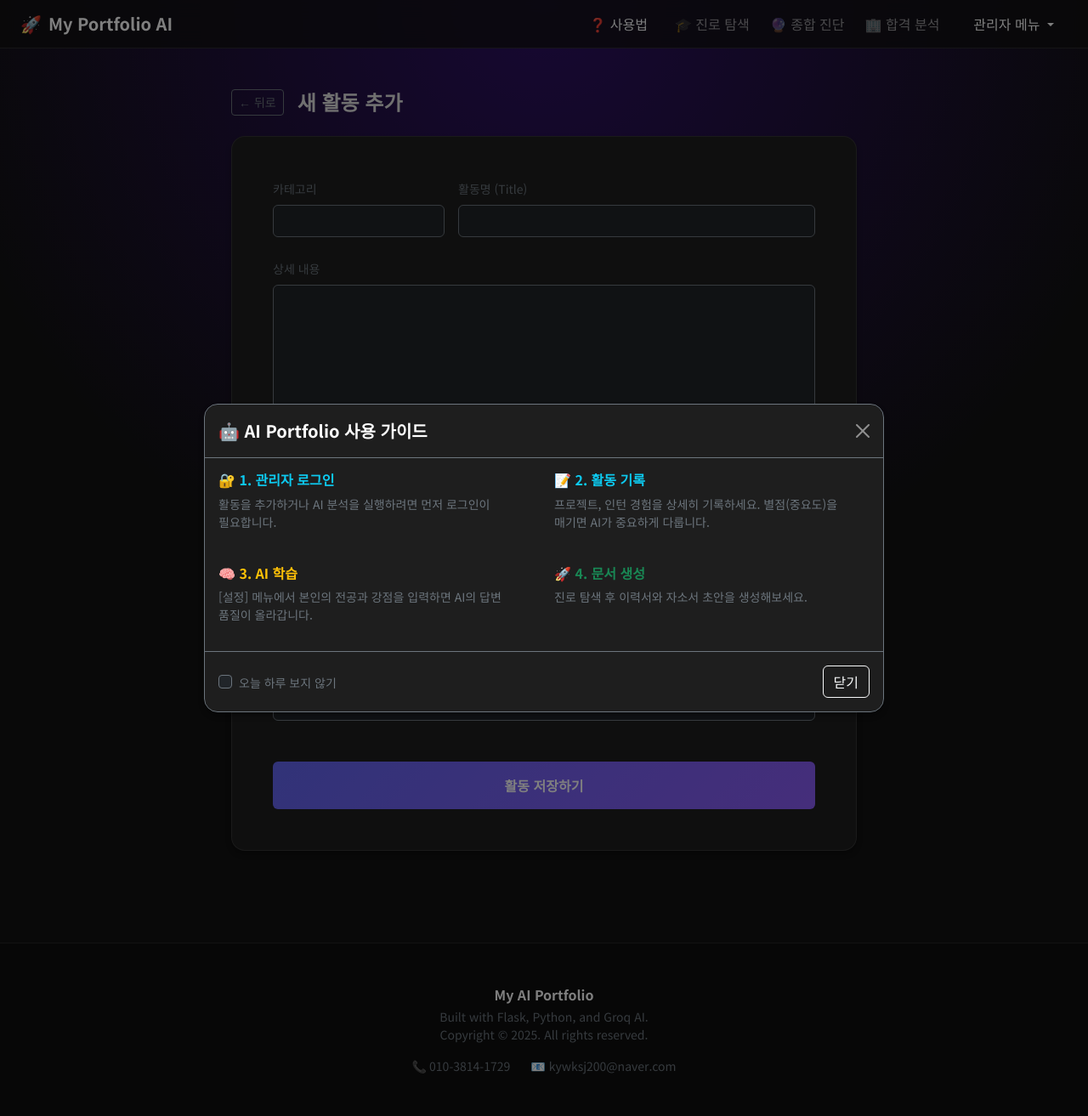
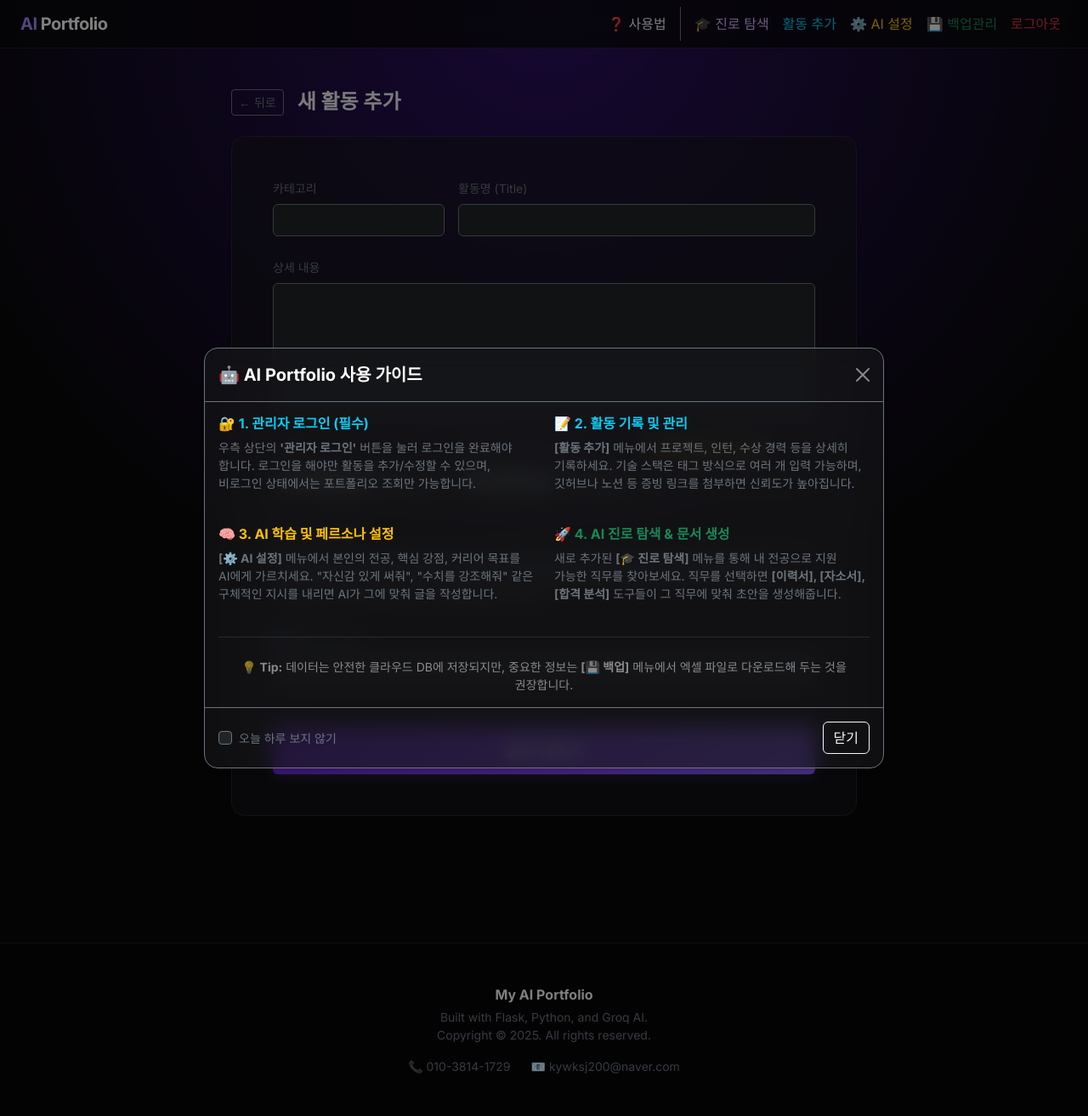
Before and after one commit to CristianoRod7/portfolio_assistant, a Flask app: page /add in a window 1280 px wide. Shown: the whole page at 85% size. Run offline with Flask 3, Linux system fonts and the light colour scheme; the visitor is signed in with stand-in values (Sample User, id 1); some libraries are stand-ins or nearby versions.

Commit message:
Add loading overlay and AI features

```diff
--- a/templates/base.html
+++ b/templates/base.html
@@ -1,244 +1,229 @@
-<!DOCTYPE html>
+<!doctype html>
 <html lang="ko">
 <head>
-    <meta charset="UTF-8">
-    <meta name="viewport" content="width=device-width, initial-scale=1.0">
-    <title>AI 커리어 포트폴리오</title>
+  <meta charset="utf-8">
+  <title>AI Portfolio | Renderer</title>
+  <meta name="viewport" content="width=device-width, initial-scale=1">
 
-    <!-- 부트스트랩 CSS -->
-    <link href="https://cdn.jsdelivr.net/npm/bootstrap@5.3.0/dist/css/bootstrap.min.css" rel="stylesheet">
-    <link rel="stylesheet" href="https://cdn.jsdelivr.net/npm/bootstrap-icons@1.11.0/font/bootstrap-icons.css">
-    <!-- 폰트 -->
-    <link href="https://fonts.googleapis.com/css2?family=Noto+Sans+KR:wght@300;400;500;700&family=Inter:wght@400;600;700&display=swap" rel="stylesheet">
+  <meta property="og:type" content="website">
+  <meta property="og:url" content="https://your-render-url.onrender.com/">
+  <meta property="og:title" content="My AI Portfolio">
+  <meta property="og:description" content="AI가 분석해주는 개발자 포트폴리오 관리 시스템">
 
+  <link href="https://cdn.jsdelivr.net/npm/bootstrap@5.3.3/dist/css/bootstrap.min.css" rel="stylesheet">
+  <link href="https://fonts.googleapis.com/css2?family=Inter:wght@300;400;600;700&family=JetBrains+Mono:wght@400&display=swap" rel="stylesheet">
   <style>
-        /* =========================================
-           1. 메인 테마 & 기본 스타일
-           ========================================= */
     :root {
-            --bg-color: #121212;
-            --card-bg: #1e1e1e;
-            --text-main: #e0e0e0;
+      --bg-color: #09090b;
+      --card-bg: rgba(24, 24, 27, 0.6);
       --accent-color: #8b5cf6;
+      --accent-glow: #7c3aed;
+      --text-main: #f4f4f5;
+      --text-sub: #a1a1aa;
     }
-
     body {
-            font-family: 'Noto Sans KR', sans-serif;
       background-color: var(--bg-color);
       color: var(--text-main);
+      font-family: 'Inter', sans-serif;
       background-image: radial-gradient(circle at 50% 0%, #2e1065 0%, transparent 50%);
       min-height: 100vh;
       display: flex;
       flex-direction: column;
     }
 
-        /* =========================================
-           2. 컴포넌트 디자인 (카드, 버튼, 네비게이션)
-           ========================================= */
     .card-dark {
       background-color: var(--card-bg);
-            border: 1px solid rgba(255, 255, 255, 0.1);
+      backdrop-filter: blur(12px);
+      border: 1px solid rgba(255, 255, 255, 0.08);
       border-radius: 16px;
-            box-shadow: 0 4px 6px rgba(0, 0, 0, 0.3);
-            backdrop-filter: blur(12px);
+      box-shadow: 0 4px 6px -1px rgba(0, 0, 0, 0.1), 0 2px 4px -1px rgba(0, 0, 0, 0.06);
+      transition: transform 0.2s, border-color 0.2s;
+    }
+    .card-dark:hover {
+      border-color: rgba(139, 92, 246, 0.3);
     }
 
     .nav-bar {
-            background: rgba(18, 18, 18, 0.8);
+      background: rgba(9, 9, 11, 0.8);
       backdrop-filter: blur(10px);
-            border-bottom: 1px solid rgba(255, 255, 255, 0.1);
+      border-bottom: 1px solid rgba(255,255,255,0.1);
+    }
+    .navbar-brand { font-weight: 800; letter-spacing: -0.5px; }
+
+    .btn-ai {
+      background: linear-gradient(135deg, #6d28d9 0%, #8b5cf6 100%);
+      border: none;
+      color: white;
+      font-weight: 600;
+      box-shadow: 0 0 15px rgba(139, 92, 246, 0.3);
+    }
+    .btn-ai:hover {
+      box-shadow: 0 0 25px rgba(139, 92, 246, 0.5);
+      color: white;
+      transform: translateY(-1px);
     }
 
-        .btn-ai {
-            background: linear-gradient(135deg, #6366f1, #8b5cf6);
-            color: white;
-            border: none;
+    /* 마크다운 스타일 */
+    .markdown-body { color: var(--text-main) !important; }
+    .markdown-body h1, .markdown-body h2, .markdown-body h3, .markdown-body h4 {
+      margin-top: 1.5rem; margin-bottom: 1rem; color: #fff !important; font-weight: 700;
+    }
+    .markdown-body p { color: #e4e4e7 !important; line-height: 1.7; }
+    .markdown-body ul { padding-left: 1.2rem; color: #d4d4d8 !important; }
+    .markdown-body strong { color: #a78bfa !important; }
+    .markdown-body blockquote { border-left: 4px solid #8b5cf6; padding-left: 1rem; color: #a1a1aa !important; font-style: italic; }
+
+    /* ▼▼▼ [수정됨] 테이블 스타일 개선 (가독성 UP) ▼▼▼ */
+    .markdown-body table {
+        width: 100%;
+        border-collapse: separate;
+        border-spacing: 0;
+        margin: 1.5rem 0;
+        color: #e4e4e7;
+        border: 1px solid rgba(255, 255, 255, 0.2); /* 외곽선 */
+        border-radius: 8px;
+        overflow: hidden;
+    }
+    .markdown-body th, .markdown-body td {
+        padding: 1rem 1.5rem; /* 넉넉한 간격 */
+        border-bottom: 1px solid rgba(255, 255, 255, 0.1); /* 가로 줄 */
+        text-align: left;
+        vertical-align: middle;
+    }
+    .markdown-body th {
+        background-color: rgba(139, 92, 246, 0.15); /* 헤더 배경색 */
+        font-weight: 700;
+        color: #a78bfa;
+        border-right: 1px solid rgba(255, 255, 255, 0.1); /* 세로 줄 */
+    }
+    .markdown-body td {
+        border-right: 1px solid rgba(255, 255, 255, 0.05); /* 내용 세로 줄 */
+    }
+    .markdown-body tr:last-child td {
+        border-bottom: none;
+    }
+    /* 첫 번째 컬럼(직무명) 강조 */
+    .markdown-body td:first-child {
         font-weight: 600;
-            transition: transform 0.2s, box-shadow 0.2s;
+        color: #fff;
+        width: 30%; /* 너비 확보 */
     }
-        .btn-ai:hover {
-            transform: translateY(-2px);
-            color: white;
-            box-shadow: 0 4px 12px rgba(139, 92, 246, 0.4);
+    /* ▲▲▲ */
+
+    #loading-overlay {
+      position: fixed; top:0; left:0; width:100%; height:100%;
+      background: rgba(0,0,0,0.85); backdrop-filter: blur(8px);
+      z-index: 9999; display: none;
+      flex-direction: column; justify-content: center; align-items: center;
+    }
+    .spinner-border { width: 3rem; height: 3rem; border-width: 0.25em; }
+
+    /* 로딩창 닫기 버튼 */
+    #loading-close-btn {
+        margin-top: 2rem;
+        padding: 8px 20px;
+        background: transparent;
+        border: 1px solid rgba(255,255,255,0.3);
+        color: #a1a1aa;
+        border-radius: 30px;
+        font-size: 0.85rem;
+        cursor: pointer;
+        transition: all 0.3s;
+        display: none;
+    }
+    #loading-close-btn:hover {
+        border-color: #fff;
+        color: #fff;
+        background: rgba(255,255,255,0.1);
     }
 
-        /* =========================================
-           3. [핵심 수정] AI 결과 텍스트 가독성 (강제 적용)
-           ========================================= */
-        /* .ai-result 클래스 하위의 모든 요소 색상을 밝게 고정 */
-        .ai-result {
-            color: #e0e0e0 !important;
-            line-height: 1.7;
-            font-size: 1.05rem;
+    footer {
+      margin-top: auto;
+      padding: 3rem 0;
+      border-top: 1px solid rgba(255, 255, 255, 0.1);
+      background: rgba(0, 0, 0, 0.2);
     }
-        .ai-result p, .ai-result li, .ai-result span, .ai-result td, .ai-result div {
-            color: #d1d5db !important; /* 밝은 회색 */
-        }
-        .ai-result h1, .ai-result h2, .ai-result h3, .ai-result h4, .ai-result h5 {
-            color: #ffffff !important; /* 제목은 흰색 */
-            margin-top: 1.5rem;
-            margin-bottom: 1rem;
-            font-weight: 700;
-        }
-        .ai-result strong, .ai-result b {
-            color: #0dcaf0 !important; /* 강조는 형광 하늘색 */
-            font-weight: 700;
-        }
+    footer a:hover { color: #fff !important; text-decoration: underline !important; }
 
-        /* 표(Table) 스타일 */
+    .keep-all { word-break: keep-all; }
+
+    /* ... 기존 스타일 ... */
+
+        /* [추가] AI 분석 결과용 마크다운 테이블 스타일 */
         .ai-result table {
             width: 100%;
             border-collapse: collapse;
             margin: 20px 0;
-            background-color: #252525;
-            border-radius: 8px;
-            overflow: hidden;
+            font-size: 0.95rem;
         }
         .ai-result th, .ai-result td {
-            border: 1px solid #444;
-            padding: 12px 15px;
+            border: 1px solid #ddd;
+            padding: 12px;
             text-align: left;
         }
         .ai-result th {
-            background-color: #333;
-            color: #a78bfa !important; /* 헤더는 연보라색 */
+            background-color: #f8f9fa;
             font-weight: bold;
+            color: #333;
         }
         .ai-result tr:nth-child(even) {
-            background-color: #2a2a2a;
+            background-color: #f9f9f9;
         }
-
-        /* =========================================
-           4. 로딩 오버레이 (통일됨)
-           ========================================= */
-        #loadingOverlay {
-            display: none; /* 기본 숨김 */
-            position: fixed; top: 0; left: 0; width: 100%; height: 100%;
-            background: rgba(0, 0, 0, 0.85);
-            z-index: 9999;
-            flex-direction: column; align-items: center; justify-content: center;
-            backdrop-filter: blur(5px);
-            color: white;
-        }
-        #loading-close-btn {
-            margin-top: 20px;
-            background: transparent; border: 1px solid rgba(255,255,255,0.3);
-            color: #aaa; border-radius: 30px; padding: 8px 20px; font-size: 0.85rem;
-            cursor: pointer; display: none; /* 5초 뒤 등장 */
-        }
-        #loading-close-btn:hover { border-color: #fff; color: #fff; }
-
-        /* 유틸리티 */
-        .keep-all { word-break: keep-all; }
-        .animate-slide-up { animation: slideUp 0.5s ease-out; }
-        @keyframes slideUp {
-            from { opacity: 0; transform: translateY(20px); }
-            to { opacity: 1; transform: translateY(0); }
-        }
-
-        footer {
-            margin-top: auto; padding: 3rem 0;
-            border-top: 1px solid rgba(255, 255, 255, 0.1);
-            background: rgba(0, 0, 0, 0.2);
+        /* AI 강조 구문 스타일 */
+        .ai-result strong {
+            color: #d63384; /* 핑크색 강조 (원하는 색으로 변경 가능) */
         }
   </style>
-
-    <!-- 로딩 제어 스크립트 (전역 함수) -->
-    <script>
-        function showLoading() {
-            // 폼이 유효할 때만 로딩창 표시
-            const form = document.querySelector('form');
-            if (form) {
-                if (form.checkValidity()) {
-                    const overlay = document.getElementById('loadingOverlay');
-                    const closeBtn = document.getElementById('loading-close-btn');
-
-                    overlay.style.display = 'flex';
-
-                    // 5초 뒤에 닫기 버튼 보여주기
-                    setTimeout(() => {
-                        closeBtn.style.display = 'block';
-                    }, 5000);
-                }
-            } else {
-                // 폼 없는 링크 클릭 등의 경우
-                document.getElementById('loadingOverlay').style.display = 'flex';
-            }
-        }
-
-        function hideLoading() {
-            document.getElementById('loadingOverlay').style.display = 'none';
-        }
-    </script>
 </head>
 <body>
 
-    <!-- [통일된 로딩 화면] ID: loadingOverlay -->
-    <div id="loadingOverlay">
-        <div class="spinner-border text-info mb-3" style="width: 3rem; height: 3rem;" role="status">
-            <span class="visually-hidden">Loading...</span>
-        </div>
-        <h4 class="fw-bold text-white animate-pulse">🤖 AI가 열심히 분석 중입니다...</h4>
-        <p class="text-white-50 small">잠시만 기다려 주세요 (약 5~10초 소요)</p>
-
-        <!-- 너무 오래 걸릴 때 닫는 버튼 -->
+<div id="loading-overlay">
+  <div class="spinner-border text-primary mb-3" role="status"></div>
+  <h5 class="text-white animate-pulse">AI가 분석 중입니다...</h5>
+  <p class="text-secondary small mt-2">잠시만 기다려주세요 (최대 1분 소요)</p>
   <button id="loading-close-btn" onclick="hideLoading()">
     ✖ 너무 오래 걸리나요? 창 닫기
   </button>
 </div>
 
-    <!-- 네비게이션 바 -->
 <nav class="nav-bar navbar navbar-expand-lg navbar-dark mb-5 sticky-top">
   <div class="container-fluid px-4">
-            <a class="navbar-brand fw-bold d-flex align-items-center gap-2" href="{{ url_for('index') }}">
-                <span style="color: #a78bfa;">🚀</span> My Portfolio AI
+    <a class="navbar-brand" href="{{ url_for('index') }}">
+      <span style="color: #a78bfa;">AI</span> Portfolio
     </a>
-
-            <button class="navbar-toggler" type="button" data-bs-toggle="collapse" data-bs-target="#navbarNav">
+    <button class="navbar-toggler" type="button" data-bs-toggle="collapse" data-bs-target="#navMenu">
       <span class="navbar-toggler-icon"></span>
     </button>
-
-            <div class="collapse navbar-collapse justify-content-end" id="navbarNav">
-                <ul class="navbar-nav gap-2 align-items-center">
-                    <!-- 도움말 버튼 -->
-                    <li class="nav-item me-2">
-                        <a class="nav-link text-light small" href="#" data-bs-toggle="modal" data-bs-target="#helpModal">❓ 사용법</a>
+    <div class="collapse navbar-collapse" id="navMenu">
+      <ul class="navbar-nav ms-auto">
+        <li class="nav-item">
+          <a class="nav-link text-light" href="#" data-bs-toggle="modal" data-bs-target="#helpModal">❓ 사용법</a>
         </li>
 
+        <li class="nav-item border-start border-secondary mx-2 d-none d-lg-block"></li>
+
         {% if logged_in %}
-                        <li class="nav-item"><a class="nav-link" href="{{ url_for('career') }}">🎓 진로 탐색</a></li>
-                        <li class="nav-item"><a class="nav-link" href="{{ url_for('analyze') }}">🔮 종합 진단</a></li>
-                        <li class="nav-item"><a class="nav-link" href="{{ url_for('company_analyze') }}">🏢 합격 분석</a></li>
-
-                        <li class="nav-item dropdown ms-2">
-                            <a class="nav-link dropdown-toggle btn btn-sm btn-outline-secondary px-3 text-white" href="#" role="button" data-bs-toggle="dropdown">
-                                관리자 메뉴
-                            </a>
-                            <ul class="dropdown-menu dropdown-menu-dark border-secondary shadow-lg">
-                                <li><a class="dropdown-item" href="{{ url_for('add') }}">➕ 활동 추가</a></li>
-                                <li><a class="dropdown-item" href="{{ url_for('settings') }}">⚙️ AI 설정</a></li>
-                                <li><a class="dropdown-item" href="{{ url_for('backup_page') }}">💾 백업/복구</a></li>
-                                <li><hr class="dropdown-divider border-secondary"></li>
-                                <li><a class="dropdown-item text-danger" href="{{ url_for('logout') }}">로그아웃</a></li>
-                            </ul>
-                        </li>
+          <li class="nav-item"><a class="nav-link" style="color: #d8b4fe;" href="{{ url_for('career') }}">🎓 진로 탐색</a></li>
+          <li class="nav-item"><a class="nav-link text-info" href="{{ url_for('add') }}">활동 추가</a></li>
+          <li class="nav-item"><a class="nav-link text-warning" href="{{ url_for('settings') }}">⚙️ AI 설정</a></li>
+          <li class="nav-item"><a class="nav-link text-success" href="{{ url_for('backup_page') }}">💾 백업관리</a></li>
+          <li class="nav-item"><a class="nav-link text-danger" href="{{ url_for('logout') }}">로그아웃</a></li>
         {% else %}
-                        <li class="nav-item"><a class="nav-link text-warning fw-bold" href="{{ url_for('login') }}">관리자 로그인</a></li>
+          <li class="nav-item border-start border-secondary mx-2 d-none d-lg-block"></li>
+          <li class="nav-item"><a class="nav-link text-secondary" href="{{ url_for('login') }}">관리자 로그인</a></li>
         {% endif %}
       </ul>
     </div>
   </div>
 </nav>
 
-    <!-- 메인 컨텐츠 영역 -->
-    <div class="container pb-5">
-        <!-- 알림 메시지 -->
+<div class="container mb-5">
   {% with messages = get_flashed_messages(with_categories=true) %}
     {% if messages %}
       {% for category, message in messages %}
-                    <div class="alert alert-{{ category }} alert-dismissible fade show border-0 shadow-sm mb-4" role="alert">
+        <div class="alert alert-{{ category }} alert-dismissible fade show" role="alert">
           {{ message }}
-                        <button type="button" class="btn-close" data-bs-dismiss="alert"></button>
+          <button type="button" class="btn-close" data-bs-dismiss="alert" aria-label="Close"></button>
         </div>
       {% endfor %}
     {% endif %}
@@ -247,7 +232,6 @@
   {% block content %}{% endblock %}
 </div>
 
-    <!-- 푸터 -->
 <footer>
   <div class="container text-center">
     <p class="text-white fw-bold mb-1">My AI Portfolio</p>
@@ -256,13 +240,12 @@
       Copyright © 2025. All rights reserved.
     </p>
     <div class="d-flex justify-content-center gap-4 small">
-                <a href="tel:010-3814-1729" class="text-secondary text-decoration-none hover-white">📞 010-3814-1729</a>
-                <a href="mailto:kywksj200@naver.com" class="text-secondary text-decoration-none hover-white">📧 kywksj200@naver.com</a>
+      <a href="tel:010-3814-1729" class="text-secondary text-decoration-none">📞 010-3814-1729</a>
+      <a href="mailto:kywksj200@naver.com" class="text-secondary text-decoration-none">📧 kywksj200@naver.com</a>
     </div>
   </div>
 </footer>
 
-    <!-- 도움말 모달 (사용자 코드 유지) -->
 <div class="modal fade" id="helpModal" tabindex="-1" aria-hidden="true">
   <div class="modal-dialog modal-lg modal-dialog-centered">
     <div class="modal-content card-dark border-secondary">
@@ -273,41 +256,74 @@
       <div class="modal-body text-secondary">
         <div class="row g-4">
           <div class="col-md-6">
-                            <h6 class="text-info fw-bold mb-2">🔐 1. 관리자 로그인</h6>
-                            <p class="small keep-all">활동을 추가하거나 AI 분석을 실행하려면 먼저 로그인이 필요합니다.</p>
+            <h6 class="text-info fw-bold mb-2">🔐 1. 관리자 로그인 (필수)</h6>
+            <p class="small keep-all lh-base">
+              우측 상단의 <strong>'관리자 로그인'</strong> 버튼을 눌러 로그인을 완료해야 합니다.
+              로그인을 해야만 활동을 추가/수정할 수 있으며, 비로그인 상태에서는 포트폴리오 조회만 가능합니다.
+            </p>
           </div>
           <div class="col-md-6">
-                            <h6 class="text-info fw-bold mb-2">📝 2. 활동 기록</h6>
-                            <p class="small keep-all">프로젝트, 인턴 경험을 상세히 기록하세요. 별점(중요도)을 매기면 AI가 중요하게 다룹니다.</p>
+            <h6 class="text-info fw-bold mb-2">📝 2. 활동 기록 및 관리</h6>
+            <p class="small keep-all lh-base">
+              <strong>[활동 추가]</strong> 메뉴에서 프로젝트, 인턴, 수상 경력 등을 상세히 기록하세요.
+              기술 스택은 태그 방식으로 여러 개 입력 가능하며, 깃허브나 노션 등 증빙 링크를 첨부하면 신뢰도가 높아집니다.
+            </p>
           </div>
           <div class="col-md-6">
-                            <h6 class="text-warning fw-bold mb-2">🧠 3. AI 학습</h6>
-                            <p class="small keep-all">[설정] 메뉴에서 본인의 전공과 강점을 입력하면 AI의 답변 품질이 올라갑니다.</p>
+            <h6 class="text-warning fw-bold mb-2">🧠 3. AI 학습 및 페르소나 설정</h6>
+            <p class="small keep-all lh-base">
+              <strong>[⚙️ AI 설정]</strong> 메뉴에서 본인의 전공, 핵심 강점, 커리어 목표를 AI에게 가르치세요.
+              "자신감 있게 써줘", "수치를 강조해줘" 같은 구체적인 지시를 내리면 AI가 그에 맞춰 글을 작성합니다.
+            </p>
           </div>
           <div class="col-md-6">
-                            <h6 class="text-success fw-bold mb-2">🚀 4. 문서 생성</h6>
-                            <p class="small keep-all">진로 탐색 후 이력서와 자소서 초안을 생성해보세요.</p>
+            <h6 class="text-success fw-bold mb-2">🚀 4. AI 진로 탐색 & 문서 생성</h6>
+            <p class="small keep-all lh-base">
+              새로 추가된 <strong>[🎓 진로 탐색]</strong> 메뉴를 통해 내 전공으로 지원 가능한 직무를 찾아보세요.
+              직무를 선택하면 <strong>[이력서], [자소서], [합격 분석]</strong> 도구들이 그 직무에 맞춰 초안을 생성해줍니다.
+            </p>
           </div>
         </div>
+        <hr class="border-secondary my-4">
+        <p class="small text-center mb-0 keep-all text-white-50">
+          💡 <strong>Tip:</strong> 데이터는 안전한 클라우드 DB에 저장되지만, 중요한 정보는 <strong>[💾 백업]</strong> 메뉴에서 엑셀 파일로 다운로드해 두는 것을 권장합니다.
+        </p>
       </div>
+
       <div class="modal-footer border-secondary justify-content-between">
         <div class="form-check">
           <input class="form-check-input bg-dark border-secondary" type="checkbox" id="dontShowToday">
-                        <label class="form-check-label text-secondary small" for="dontShowToday">오늘 하루 보지 않기</label>
+          <label class="form-check-label text-secondary small" for="dontShowToday">
+            오늘 하루 보지 않기
+          </label>
         </div>
         <button type="button" class="btn btn-outline-light" data-bs-dismiss="modal">닫기</button>
       </div>
     </div>
   </div>
 </div>
+<script src="https://cdn.jsdelivr.net/npm/bootstrap@5.3.3/dist/js/bootstrap.bundle.min.js"></script>
+<script>
+  function hideLoading() {
+      document.getElementById('loading-overlay').style.display = 'none';
+  }
 
-    <script src="https://cdn.jsdelivr.net/npm/bootstrap@5.3.0/dist/js/bootstrap.bundle.min.js"></script>
+  document.addEventListener("DOMContentLoaded", function() {
+    const overlay = document.getElementById('loading-overlay');
+    const closeBtn = document.getElementById('loading-close-btn');
 
-    <!-- 쿠키 및 모달 제어 스크립트 -->
-    <script>
-        document.addEventListener("DOMContentLoaded", function() {
+    document.querySelectorAll('form').forEach(form => {
+      if(!form.action.includes('login') && !form.enctype.includes('multipart')) {
+          form.addEventListener('submit', function() {
+              overlay.style.display = 'flex';
+              setTimeout(() => {
+                  closeBtn.style.display = 'block';
+              }, 5000);
+          });
+      }
+    });
+
     const helpModalEl = document.getElementById('helpModal');
-            if(helpModalEl) {
     const helpModal = new bootstrap.Modal(helpModalEl);
     const dontShowCheckbox = document.getElementById('dontShowToday');
 
@@ -330,18 +346,16 @@
     const hasSeenGuide = localStorage.getItem('hasSeenGuide');
     const hideCookie = getCookie('hideHelpModal');
 
-                // 가이드 모달 띄우기 조건
     if (!hasSeenGuide && !hideCookie) {
       helpModal.show();
       localStorage.setItem('hasSeenGuide', 'true');
     }
 
     helpModalEl.addEventListener('hide.bs.modal', function () {
-                    if (dontShowCheckbox && dontShowCheckbox.checked) {
+      if (dontShowCheckbox.checked) {
         setCookie('hideHelpModal', 'true', 1);
       }
     });
-            }
   });
 </script>
 </body>
```
Lines whose indentation alone changed are shown as unchanged.
